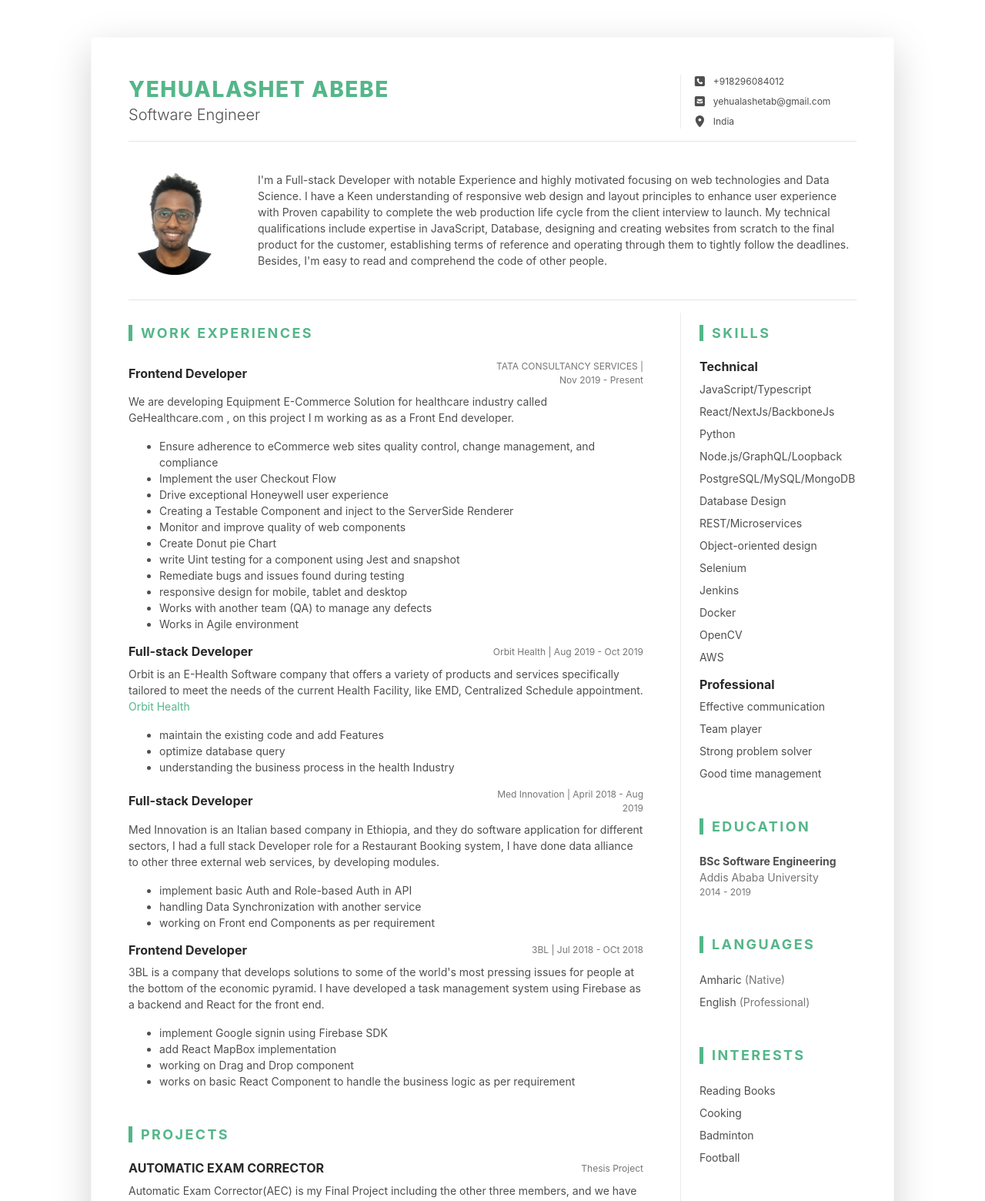
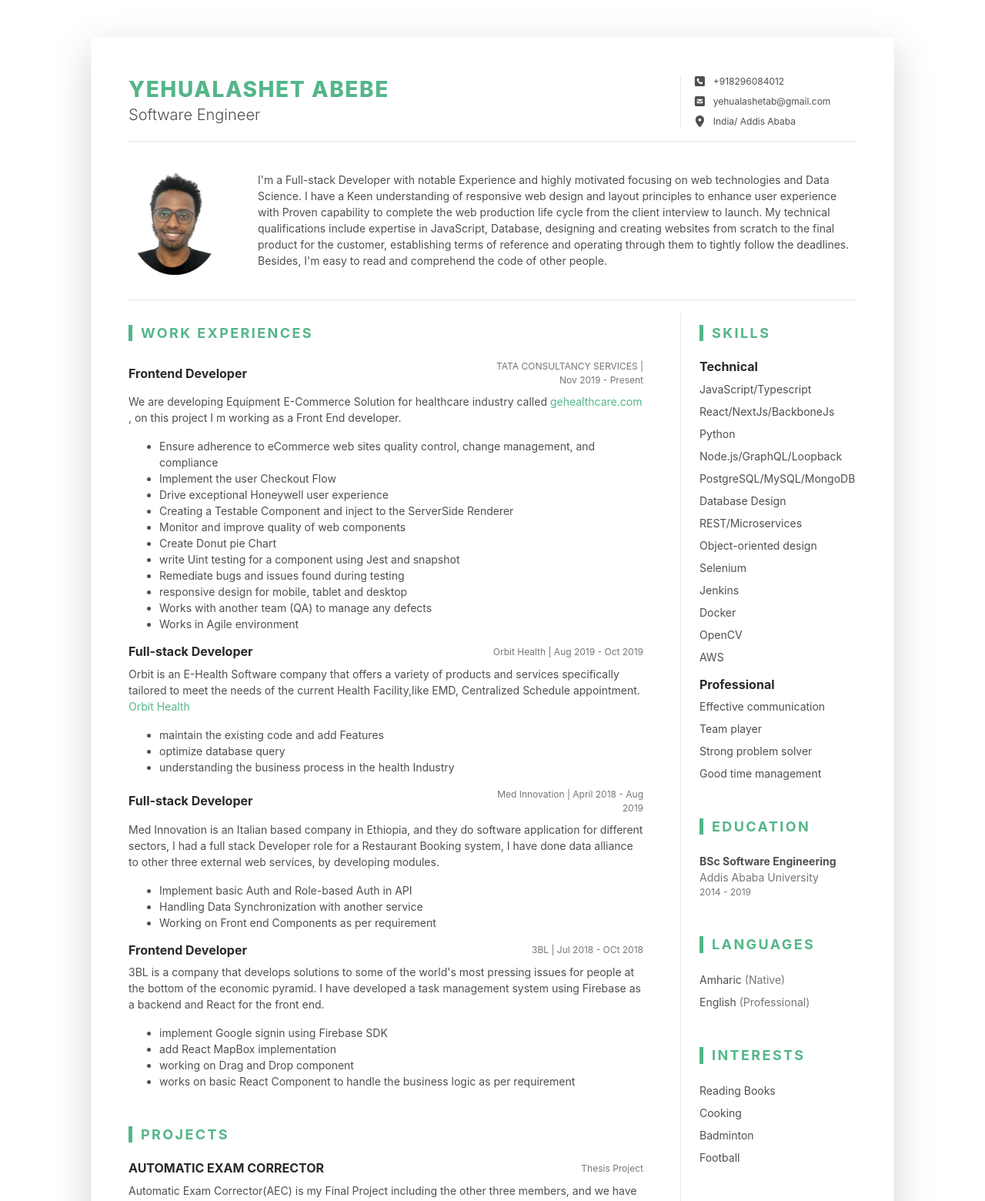
Before and after one commit to YehualashetGit/Resume, a plain HTML site: page index.html in a window 1280 px wide. Shown: the top 1560 px of the page at 77% size. Drawn offline with Linux system fonts and the light colour scheme.

Commit message:
fix typo

```diff
--- a/index.html
+++ b/index.html
@@ -39,7 +39,7 @@
 							<ul class="list-unstyled mb-0">
 								<li class="mb-2"><i class="fas fa-phone-square fa-fw fa-lg mr-2 "></i><a class="resume-link" href="tel:#">+918296084012</a></li>
 								<li class="mb-2"><i class="fas fa-envelope-square fa-fw fa-lg mr-2"></i><a class="resume-link" href="mailto:#">yehualashetab@gmail.com</a></li>
-								<li class="mb-0"><i class="fas fa-map-marker-alt fa-fw fa-lg mr-2"></i>India</li>
+								<li class="mb-0"><i class="fas fa-map-marker-alt fa-fw fa-lg mr-2"></i>India/ Addis Ababa</li>
 							</ul>
 						</div><!--//resume-contact-->
 					</div><!--//row-->
@@ -74,8 +74,8 @@
 									</div>
 									<div class="item-content">
 										<p>
-											We are developing Equipment E-Commerce Solution for healthcare industry called GeHealthcare.com , on this project I m working as
-										 as a Front  End developer.
+											We are developing Equipment E-Commerce Solution for healthcare industry called <a href="https://www.gehealthcare.com/" target="_blank">gehealthcare.com</a> , on this project I m working as
+										a Front  End developer.
 										</p>
 										<ul class="resume-list">
 											<li>Ensure adherence to eCommerce web sites quality control, change management, and compliance</li>
@@ -101,8 +101,7 @@
 									<div class="item-content">
 										<p>
 											Orbit is an E-Health Software company that offers a variety of products and services specifically tailored to meet
-											the needs of the current Health Facility,
-											like EMD, Centralized Schedule appointment. <a href="http://orbithealth.co/" target="_blank">Orbit Health</a>
+											the needs of the current Health Facility,like EMD, Centralized Schedule appointment. <a href="http://orbithealth.co/" target="_blank">Orbit Health</a>
 										</p>
 										<ul class="resume-list">
 											<li>maintain the existing code and add  Features</li>
@@ -124,9 +123,9 @@
 											by developing modules.
 										</p>
 										 <ul class="resume-list">
-											<li>implement basic Auth and Role-based Auth in API	</li>
-											<li>handling Data Synchronization with another service</li>
-											<li>working on Front end Components as per requirement</li>
+											<li>Implement basic Auth and Role-based Auth in API	</li>
+											<li>Handling Data Synchronization with another service</li>
+											<li>Working on Front end Components as per requirement</li>
 										 </ul>
 									</div>
 								</div><!--//item-->
```
